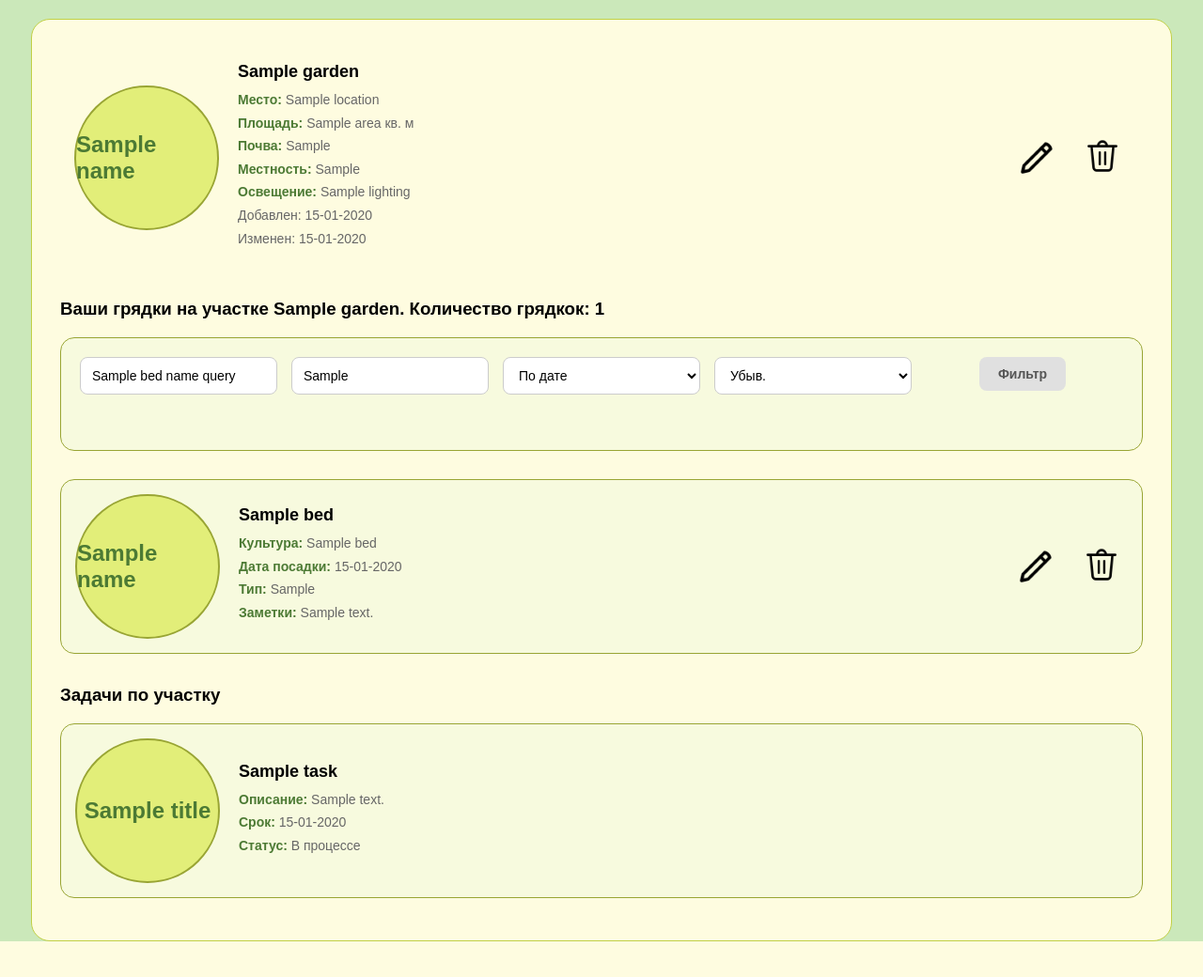
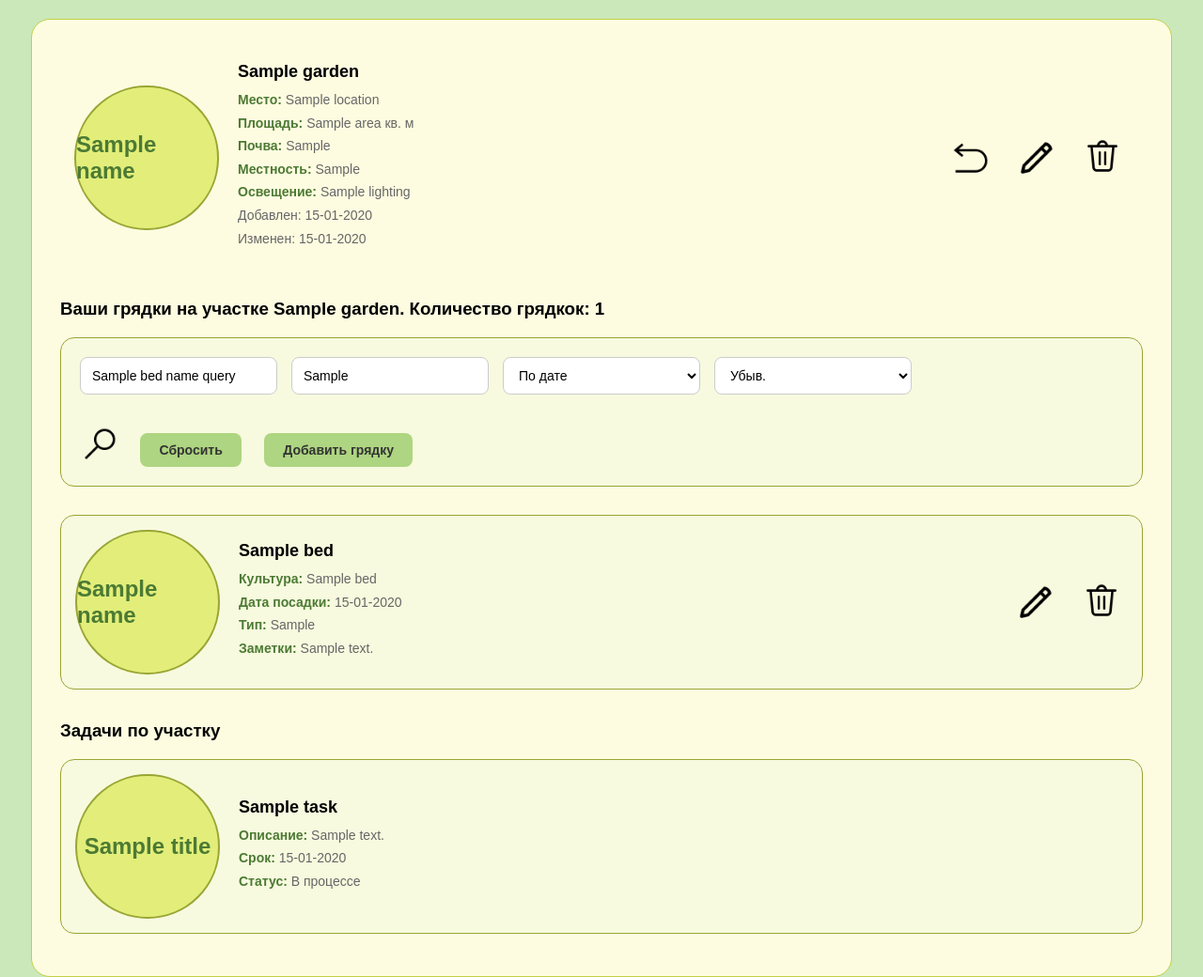
Before and after one commit to moevm/nosql1h25-garden, a Flask app: template app/templates/land_detail.html in a window 1280 px wide. Shown: the part 85-1125 px from the top of the page at 94% size. Before the commit the page ends 1087 px from the top, so only its background shows below. Run offline with Flask 3, Linux system fonts and the light colour scheme; the template is opened without the code that fills it: most values are stand-ins (such as "Sample title", 1, 10 or a date in 2020).

Commit message:
little change icons add buttons for return

```diff
--- a/app/static/css/land_style.css
+++ b/app/static/css/land_style.css
@@ -165,7 +165,9 @@ header {
     gap: 15px;
     margin-bottom: 15px;
 }
-
+.filter-sort-form .form-row-bed{
+    margin-bottom: 0px;
+}
 .filter-sort-form .form-group {
     display: flex;
     flex-direction: column;
@@ -428,7 +430,10 @@ header {
     background-image: url("../icons/pencil-icon.png");
     margin-right: 30px;
 }
-
+.return-button{
+    background-image: url("../icons/return-icon.png");
+    margin-right: 30px;
+}
 /* Иконка корзины */
 .delete-button {
     background-image: url("../icons/trashcan-icon.png");
--- a/app/templates/land_detail.html
+++ b/app/templates/land_detail.html
@@ -42,7 +42,7 @@
                 <p><small>Добавлен: {{ garden.registration_time.strftime('%d-%m-%Y') if garden.registration_time else 'N/A' }}</small></p>
                 <p><small>Изменен: {{ garden.last_modified_time.strftime('%d-%m-%Y') if garden.last_modified_time else 'N/A' }}</small></p>
             </div>
-
+                <a href="{{ url_for('land_bp.gardens') }}" class="icon-button return-button" title="Вернуться к участкам"></a>
                 <a href="{{ url_for('land_bp.edit_garden', garden_id=garden._id) }}" class="icon-button edit-button" title="Редактировать"></a>
                 <form method="POST" action="{{ url_for('land_bp.delete_garden', garden_id=garden._id) }}" onsubmit="return confirm('Вы уверены, что хотите удалить этот участок и все связанные данные?');">
                     <button type="submit" class="icon-button delete-button" title="Удалить"></button>
@@ -55,7 +55,7 @@
                 <h3>Ваши грядки на участке {{garden.name}}. Количество грядкок: {{ garden.stats.total_beds or 0 }}</h3>
             </div>
             <form method="GET" action="{{ url_for('land_bp.garden_detail', garden_id=garden._id) }}" class="filter-sort-form beds-filter-form">
-                <div class="form-row">
+                <div class="form-row form-row-bed">
                     <div class="form-group col-md-4">
                         <input type="text" name="bed_name_query" value="{{ bed_name_query or '' }}" placeholder="Название грядки" class="form-control form-control-sm">
                     </div>
@@ -75,10 +75,10 @@
                             <option value="asc" {% if bed_sort_order_str == 'asc' %}selected{% endif %}>Возр.</option>
                         </select>
                     </div>
-                    <div class="form-group col-md-1">
-                        <button type="submit" class="btn btn-secondary btn-sm">Фильтр</button>
-                    </div>
                 </div>
+                    <button type="submit" class="icon-button search-button" title="Поиск"></button>
+                    <a href="{{ url_for('land_bp.garden_detail', garden_id=garden._id) }}" class="btn btn-primary add-section-btn">Сбросить</a>
+                    <a href="{{ url_for('bed_bp.new_bed', garden_id=garden._id) }}" class="btn btn-primary add-section-btn">Добавить грядку</a>
             </form>
                 <div class="section-list">
                     {% if beds %}
@@ -96,9 +96,9 @@
                                         <p><strong>Тип:</strong> {{ bed.bed_type or 'Не указан' }} {% if bed.is_hothouse %}(Теплица){% endif %}</p>
                                         <p><strong>Заметки:</strong> {{ bed.notes if bed.notes else 'Нет' }}</p>
                                     </div>
-                                    <a href="{{ url_for('bed_bp.edit_bed', garden_id=garden._id, bed_id=bed._id) }}" class="icon-button edit-button"></a>
+                                    <a href="{{ url_for('bed_bp.edit_bed', garden_id=garden._id, bed_id=bed._id) }}" class="icon-button edit-button" title="Редактировать грядку"></a>
                                     <form method="POST" action="{{ url_for('bed_bp.delete_bed', garden_id=garden._id, bed_id=bed._id) }}" onsubmit="return confirm('Вы уверены, что хотите удалить эту грядку?');">
-                                        <button type="submit" class="icon-button delete-button"></button>
+                                        <button type="submit" class="icon-button delete-button" title="Удалить грядку"></button>
                                     </form>
                                 </div>
                             {% endfor %}
```
Also changed, not shown: app/static/icons/return-icon.png (added).
